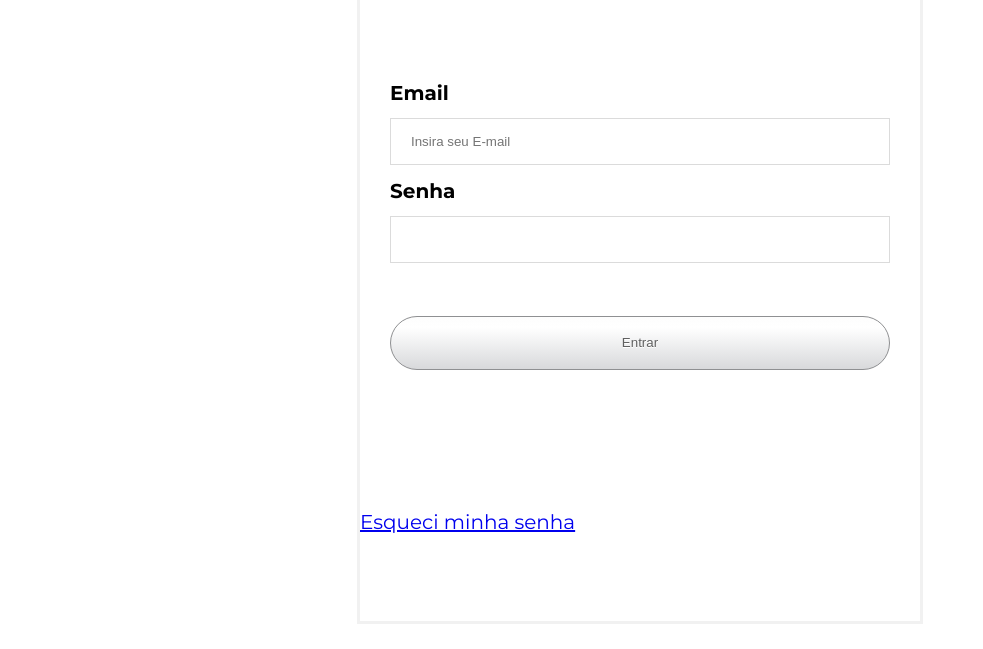
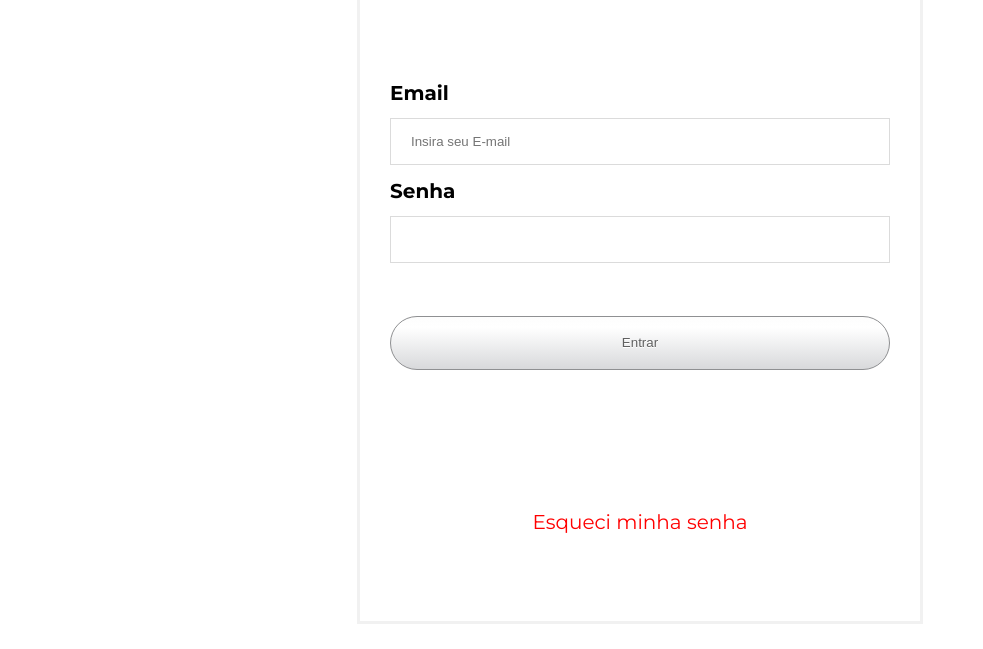
Before and after one commit to Carlos-Reiker/tela-de-login, a plain HTML site: page index.html in a window 1280 px wide. Shown: the part 151-800 px from the top of the page, without its empty margins (0-983 px from the left). Drawn offline with Linux system fonts and the light colour scheme.

Commit message:
update link

```diff
--- a/assets/style/style.css
+++ b/assets/style/style.css
@@ -19,6 +19,7 @@ form {
 }
 .container{
     padding: 5em 1.5em;
+
 }
 input[type=email], input[type=password]{
     width: 100%;
@@ -49,3 +50,10 @@ button:active {
 button:focus {
     box-shadow: 0 4px 3px 1px #FCFCFC, 0 6px 8px #D6D7D9, 0 -4px 4px #CECFD1, 0 -6px 4px #FEFEFE, inset 0 0 5px 3px #999, inset 0 0 30px #aaa;
 }
+.link-container {
+    text-align: center;
+}
+a:link{
+    text-decoration: none;
+    color: red;
+}
--- a/index.html
+++ b/index.html
@@ -23,7 +23,7 @@
                     <button type="submit">Entrar</button>
                 </div>
 
-                <div>
+                <div class="link-container">
                     <a href="#">Esqueci minha senha</a>
                 </div>
 
```
